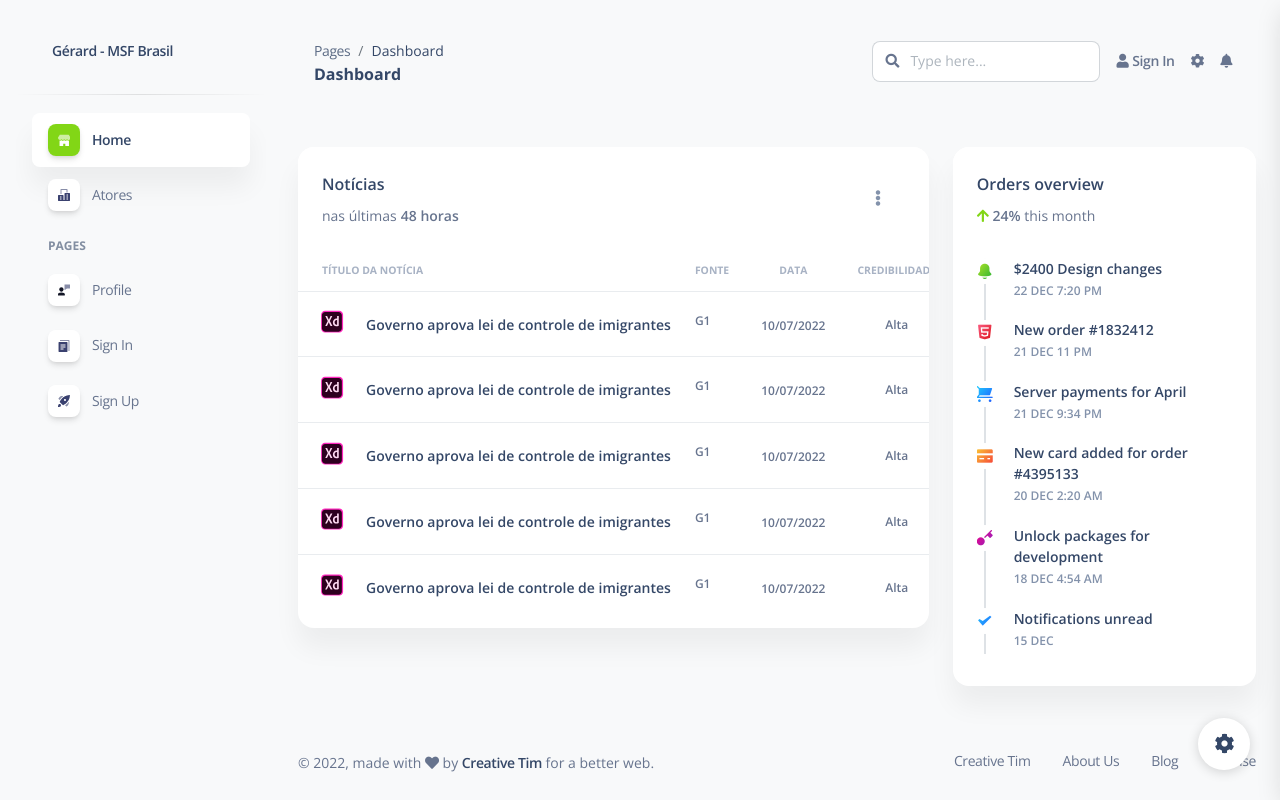
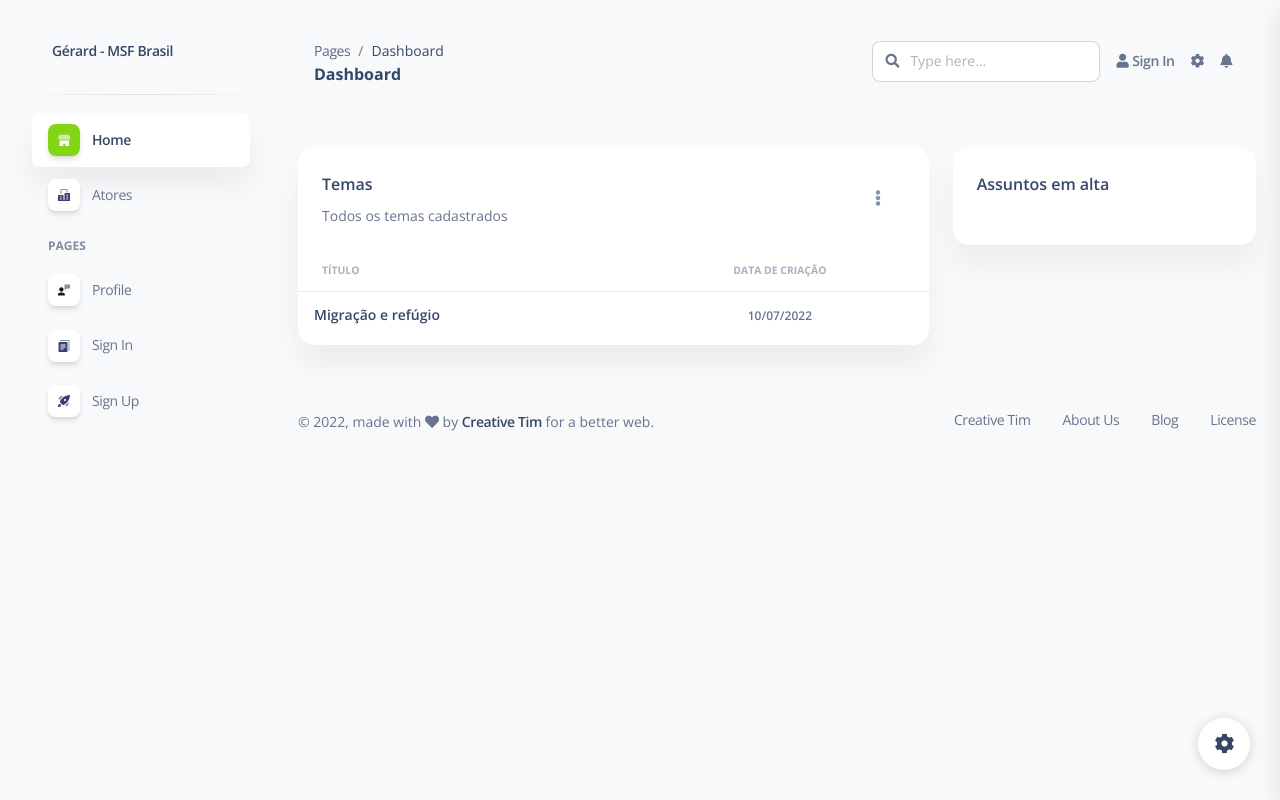
Before and after one commit to SantosDiv/hackathon-msf-front, a Vue app: page /dashboard in a window 1280 px wide. Built offline with nearby package versions, Linux system fonts and the light colour scheme.

Commit message:
Criando layout da tela home

```diff
--- a/src/views/Dashboard.vue
+++ b/src/views/Dashboard.vue
@@ -5,49 +5,7 @@
         <projects-card />
       </div>
       <div class="col-lg-4 col-md-6">
-        <timeline-list
-          class="h-100"
-          title="Orders overview"
-          description="<i class='fa fa-arrow-up text-success' aria-hidden='true'></i>
-        <span class='font-weight-bold'>24%</span> this month"
-        >
-          <timeline-item
-            color="success"
-            icon="bell-55"
-            title="$2400 Design changes"
-            date-time="22 DEC 7:20 PM"
-          />
-          <TimelineItem
-            color="danger"
-            icon="html5"
-            title="New order #1832412"
-            date-time="21 DEC 11 PM"
-          />
-          <TimelineItem
-            color="info"
-            icon="cart"
-            title="Server payments for April"
-            date-time="21 DEC 9:34 PM"
-          />
-          <TimelineItem
-            color="warning"
-            icon="credit-card"
-            title="New card added for order #4395133"
-            date-time="20 DEC 2:20 AM"
-          />
-          <TimelineItem
-            color="primary"
-            icon="key-25"
-            title="Unlock packages for development"
-            date-time="18 DEC 4:54 AM"
-          />
-          <TimelineItem
-            color="info"
-            icon="check-bold"
-            title="Notifications unread"
-            date-time="15 DEC"
-          />
-        </timeline-list>
+        <treands-topics/>
       </div>
     </div>
   </div>
@@ -56,9 +14,9 @@
 // import MiniStatisticsCard from "@/examples/Cards/MiniStatisticsCard.vue";
 // import ReportsBarChart from "@/examples/Charts/ReportsBarChart.vue";
 // import GradientLineChart from "@/examples/Charts/GradientLineChart.vue";
-import TimelineList from "./components/TimelineList.vue";
-import TimelineItem from "./components/TimelineItem.vue";
+// import TimelineList from "./components/TimelineList.vue";
 import ProjectsCard from "./components/ProjectsCard.vue";
+import TreandsTopics from './components/TreandsTopics.vue';
 import US from "../assets/img/icons/flags/US.png";
 import DE from "../assets/img/icons/flags/DE.png";
 import GB from "../assets/img/icons/flags/GB.png";
@@ -115,8 +73,7 @@ export default {
     // ReportsBarChart,
     // GradientLineChart,
     ProjectsCard,
-    TimelineList,
-    TimelineItem,
+    TreandsTopics,
   },
 };
 </script>
--- a/src/views/components/ProjectsCard.vue
+++ b/src/views/components/ProjectsCard.vue
@@ -3,10 +3,10 @@
     <div class="card-header pb-0">
       <div class="row">
         <div class="col-lg-6 col-7">
-          <h6>Notícias</h6>
+          <h6>Temas</h6>
           <p class="text-sm mb-0">
             <!-- <i class="fa fa-check text-info" aria-hidden="true"></i> -->
-            nas últimas<span class="font-weight-bold ms-1">48 horas</span>
+            <span>Todos os temas cadastrados</span>
           </p>
         </div>
         <div class="col-lg-6 col-5 my-auto text-end">
@@ -51,22 +51,12 @@
               <th
                 class="text-uppercase text-secondary text-xxs font-weight-bolder opacity-7"
               >
-                Título da notícia
-              </th>
-              <th
-                class="text-uppercase text-secondary text-xxs font-weight-bolder opacity-7 ps-2"
-              >
-                Fonte
+                Título
               </th>
               <th
                 class="text-center text-uppercase text-secondary text-xxs font-weight-bolder opacity-7"
               >
-                Data
-              </th>
-              <th
-                class="text-center text-uppercase text-secondary text-xxs font-weight-bolder opacity-7"
-              >
-                Credibilidade
+                Data de criação
               </th>
             </tr>
           </thead>
@@ -75,127 +65,17 @@
               <td>
                 <div class="d-flex px-2 py-1">
                   <div>
-                    <soft-avatar :img="img1" size="sm" class="me-3" alt="xd" />
                   </div>
                   <div class="d-flex flex-column justify-content-center">
-                    <h6 class="mb-0 text-sm">Governo aprova lei de controle de imigrantes</h6>
+                    <h6 class="mb-0 text-sm">Migração e refúgio</h6>
                   </div>
-                </div>
-              </td>
-              <td>
-                <div class="mt-2">
-                  <p class="text-xs font-weight-bold">G1</p>
                 </div>
               </td>
               <td class="align-middle text-center text-sm">
                 <span class="text-xs font-weight-bold">10/07/2022</span>
               </td>
-              <td class="align-middle">
-                <div class="d-flex align-items-center justify-content-center">
-                  <span class="text-xs font-weight-bold mx-2">Alta</span>
-                </div>
-              </td>
             </tr>
-                        <tr>
-              <td>
-                <div class="d-flex px-2 py-1">
-                  <div>
-                    <soft-avatar :img="img1" size="sm" class="me-3" alt="xd" />
-                  </div>
-                  <div class="d-flex flex-column justify-content-center">
-                    <h6 class="mb-0 text-sm">Governo aprova lei de controle de imigrantes</h6>
-                  </div>
-                </div>
-              </td>
-              <td>
-                <div class="mt-2">
-                  <p class="text-xs font-weight-bold">G1</p>
-                </div>
-              </td>
-              <td class="align-middle text-center text-sm">
-                <span class="text-xs font-weight-bold">10/07/2022</span>
-              </td>
-              <td class="align-middle">
-                <div class="d-flex align-items-center justify-content-center">
-                  <span class="text-xs font-weight-bold mx-2">Alta</span>
-                </div>
-              </td>
-            </tr>
-                        <tr>
-              <td>
-                <div class="d-flex px-2 py-1">
-                  <div>
-                    <soft-avatar :img="img1" size="sm" class="me-3" alt="xd" />
-                  </div>
-                  <div class="d-flex flex-column justify-content-center">
-                    <h6 class="mb-0 text-sm">Governo aprova lei de controle de imigrantes</h6>
-                  </div>
-                </div>
-              </td>
-              <td>
-                <div class="mt-2">
-                  <p class="text-xs font-weight-bold">G1</p>
-                </div>
-              </td>
-              <td class="align-middle text-center text-sm">
-                <span class="text-xs font-weight-bold">10/07/2022</span>
-              </td>
-              <td class="align-middle">
-                <div class="d-flex align-items-center justify-content-center">
-                  <span class="text-xs font-weight-bold mx-2">Alta</span>
-                </div>
-              </td>
-            </tr>
-                        <tr>
-              <td>
-                <div class="d-flex px-2 py-1">
-                  <div>
-                    <soft-avatar :img="img1" size="sm" class="me-3" alt="xd" />
-                  </div>
-                  <div class="d-flex flex-column justify-content-center">
-                    <h6 class="mb-0 text-sm">Governo aprova lei de controle de imigrantes</h6>
-                  </div>
-                </div>
-              </td>
-              <td>
-                <div class="mt-2">
-                  <p class="text-xs font-weight-bold">G1</p>
-                </div>
-              </td>
-              <td class="align-middle text-center text-sm">
-                <span class="text-xs font-weight-bold">10/07/2022</span>
-              </td>
-              <td class="align-middle">
-                <div class="d-flex align-items-center justify-content-center">
-                  <span class="text-xs font-weight-bold mx-2">Alta</span>
-                </div>
-              </td>
-            </tr>
-                        <tr>
-              <td>
-                <div class="d-flex px-2 py-1">
-                  <div>
-                    <soft-avatar :img="img1" size="sm" class="me-3" alt="xd" />
-                  </div>
-                  <div class="d-flex flex-column justify-content-center">
-                    <h6 class="mb-0 text-sm">Governo aprova lei de controle de imigrantes</h6>
-                  </div>
-                </div>
-              </td>
-              <td>
-                <div class="mt-2">
-                  <p class="text-xs font-weight-bold">G1</p>
-                </div>
-              </td>
-              <td class="align-middle text-center text-sm">
-                <span class="text-xs font-weight-bold">10/07/2022</span>
-              </td>
-              <td class="align-middle">
-                <div class="d-flex align-items-center justify-content-center">
-                  <span class="text-xs font-weight-bold mx-2">Alta</span>
-                </div>
-              </td>
-            </tr>
+
           </tbody>
         </table>
       </div>
@@ -205,58 +85,16 @@
 
 <script>
 import setTooltip from "@/assets/js/tooltip.js";
-import SoftAvatar from "@/components/SoftAvatar.vue";
 import img1 from "../../assets/img/small-logos/logo-xd.svg";
-import img2 from "../../assets/img/team-1.jpg";
-import img3 from "@/assets/img/team-2.jpg";
-import img4 from "../../assets/img/team-3.jpg";
-import img5 from "../../assets/img/team-4.jpg";
-import img6 from "../../assets/img/small-logos/logo-atlassian.svg";
-import img7 from "../../assets/img/team-2.jpg";
-import img8 from "../../assets/img/team-4.jpg";
-import img9 from "../../assets/img/small-logos/logo-slack.svg";
-import img10 from "../../assets/img/team-3.jpg";
-import img11 from "../../assets/img/team-1.jpg";
-import img12 from "../../assets/img/small-logos/logo-spotify.svg";
-import img13 from "../../assets/img/team-4.jpg";
-import img14 from "../../assets/img/team-3.jpg";
-import img15 from "../../assets/img/team-4.jpg";
-import img16 from "../../assets/img/team-1.jpg";
-import img17 from "../../assets/img/small-logos/logo-jira.svg";
-import img18 from "../../assets/img/team-4.jpg";
-import img19 from "../../assets/img/small-logos/logo-invision.svg";
-import img20 from "../../assets/img/team-1.jpg";
-import img21 from "../../assets/img/team-4.jpg";
 
 export default {
   name: "projects-card",
   data() {
     return {
       img1,
-      img2,
-      img3,
-      img4,
-      img5,
-      img6,
-      img7,
-      img8,
-      img9,
-      img10,
-      img11,
-      img12,
-      img13,
-      img14,
-      img15,
-      img16,
-      img17,
-      img18,
-      img19,
-      img20,
-      img21,
     };
   },
   components: {
-    SoftAvatar,
   },
   mounted() {
     setTooltip();
--- /dev/null
+++ b/src/views/components/TreandsTopics.vue
@@ -0,0 +1,37 @@
+<template>
+  <div class="card" :class="darkMode ? 'bg-gradient-dark' : ''">
+    <div class="pb-0 card-header" :class="darkMode ? 'bg-transparent' : ''">
+      <h6 :class="darkMode ? 'text-white' : ''">Assuntos em alta</h6>
+      <!--  eslint-disable-next-line vue/no-v-html -->
+      <p class="text-sm" v-html="description"></p>
+    </div>
+    <div class="p-3 card-body">
+      <div
+        class="timeline timeline-one-side"
+        :data-timeline-axis-style="darkMode ? 'dashed' : 'dotted'"
+      >
+        <slot />
+      </div>
+    </div>
+  </div>
+</template>
+
+<script>
+export default {
+  name: "TimelineList",
+  props: {
+    title: {
+      type: String,
+      default: "",
+    },
+    description: {
+      type: String,
+      default: "",
+    },
+    darkMode: {
+      type: Boolean,
+      default: false,
+    },
+  },
+};
+</script>
```
